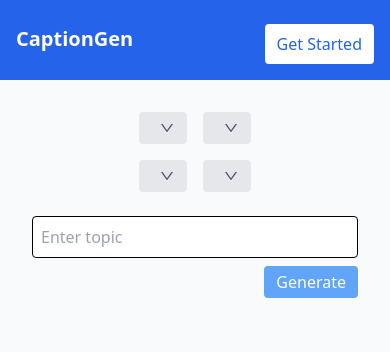
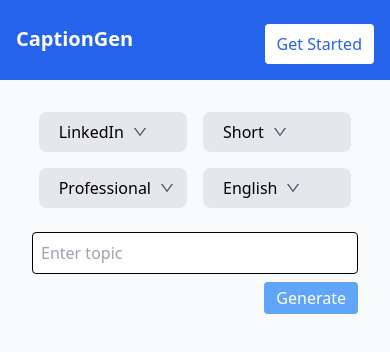
Before and after one commit to Muskan-7867/CaptionGen, a React (Vite) app: page / in a window 390 px wide. Shown: the top 352 px of the page. Built offline with nearby package versions, Linux system fonts and the light colour scheme.

Commit message:
add animation

```diff
--- a/src/components/Dropdown.tsx
+++ b/src/components/Dropdown.tsx
@@ -1,5 +1,6 @@
 import React, { useState } from "react";
 import { AiOutlineDown } from "react-icons/ai";
+import { motion } from "framer-motion";
 
 interface DropdownMenuProps {
 
@@ -18,25 +19,32 @@ const DropdownMenu: React.FC<DropdownMenuProps> = ({  items, value, onChange })
 
   return (
     <div className="relative w-full sm:w-auto">
-      {/* Button with label and value, hiding value on small screens */}
+      {/* Button with  value */}
       <button
         onClick={toggleDropdown}
-        className="flex items-center px-3 py-2 sm:px-4 sm:py-3 bg-gray-200 rounded hover:bg-gray-300 w-full sm:w-auto text-left"
+        className="flex items-center  text-center px-3 py-2 sm:px-4 sm:py-3 bg-gray-200 rounded-lg hover:bg-gray-300 w-full sm:w-auto "
       >
 
-        {/* Only show value on medium screens and larger */}
-        <span className="hidden sm:inline ml-2">{value}</span>
+
+        <span className=" sm:inline ml-2">{value}</span>
         <AiOutlineDown className="ml-2 text-gray-600" />
       </button>
 
       {/* Dropdown menu */}
+
 {isOpen && (
-        <div className="absolute left-0 mt-2 w-full sm:w-48 bg-white rounded shadow-lg z-10">
+  <motion.div
+    initial={{ opacity: 0, y: -30 }}
+    animate={{ opacity: 1, y: 0 }}
+    exit={{ opacity: 0, y: -30 }}
+    transition={{ duration: 0.3, ease: "easeInOut" }}
+    className="absolute left-0 mt-2 w-full sm:w-48 bg-white rounded shadow-lg z-10"
+  >
     <ul className="text-gray-700">
       {items.map((item, index) => (
         <li
           key={index}
-                className="px-4 py-2 hover:bg-gray-100 cursor-pointer"
+          className="px-4 py-2  hover:bg-gray-100 cursor-pointer"
           onClick={() => {
             onChange(item);
             setIsOpen(false);
@@ -46,7 +54,7 @@ const DropdownMenu: React.FC<DropdownMenuProps> = ({  items, value, onChange })
         </li>
       ))}
     </ul>
-        </div>
+  </motion.div>
 )}
     </div>
   );
--- a/tailwind.config.js
+++ b/tailwind.config.js
@@ -9,12 +9,18 @@ export default {
       animation: {
         wiggle: "wiggle 1s ease-in-out infinite",
       },
+      transitionProperty: {
+        'height': 'height',
+        'spacing': 'margin, padding',
+      },
       keyframes: {
         wiggle: {
           "0%, 100%": { transform: "rotate(-3deg)" },
           "50%": { transform: "rotate(3deg)" },
         },
       },
+
+
     },
   },
   plugins: [],
```
Lines whose indentation alone changed are shown as unchanged.
